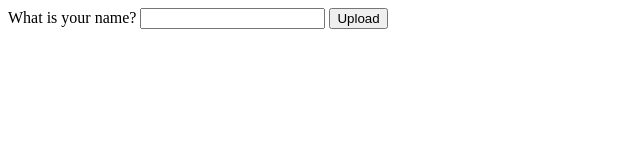
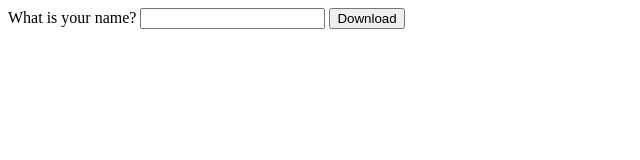
Before and after one commit to preludicrous99/GitExample2, a plain HTML site: page index.html in a window 1280 px wide. Shown: the full height of the page, 0-640 px from the left. Drawn offline with Linux system fonts and the light colour scheme.

Commit message:
FeatureB

```diff
--- a/index.html
+++ b/index.html
@@ -5,7 +5,7 @@
     <body>
         <p>
             What is your name? <input id="inName" maxlength="15">
-            <button id="btnSubmit">Upload</button>
+            <button id="btnSubmit">Download</button>
         </p>
         <h2 id="hello"></h2>
         <script src="./index.js"></script>
```
